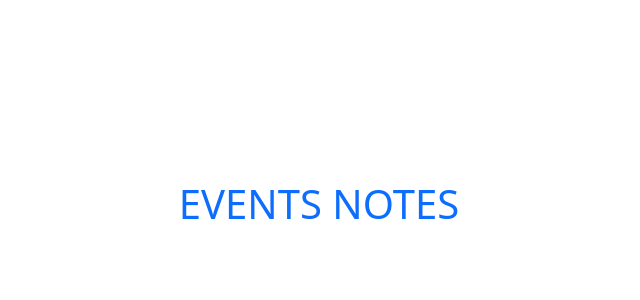
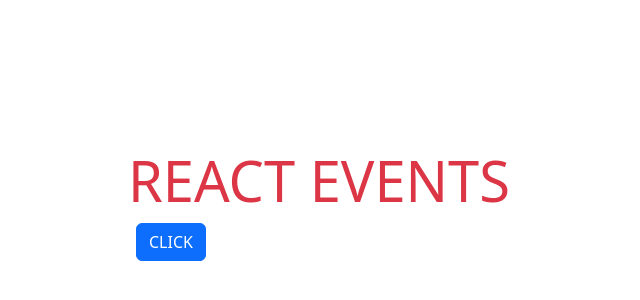
Before and after one commit to ImrenR/FrontEnd-Notebook, a React (Vite) app in the folder events-notes/: page / in a window 1280 px wide. Shown: the part 192-492 px from the top of the page, without its empty margins (321-961 px from the left). Built offline with nearby package versions, Linux system fonts and the light colour scheme.

Commit message:
onClick Event

```diff
--- a/events-notes/src/App.jsx
+++ b/events-notes/src/App.jsx
@@ -1,11 +1,13 @@
 
 import './App.css';
+import Events from './components/events/Events';
 
 function App() {
 
   return (
-    <div className="p-3 text-primary">
-      <h1>EVENTS NOTES</h1>
+    <div >
+     {/* <h1>EVENTS NOTES</h1> */}
+      <Events/>
     </div>
   );
 }
--- /dev/null
+++ b/events-notes/src/components/events/Events.jsx
@@ -0,0 +1,22 @@
+import React from 'react'
+
+const Events = () => {
+
+  const handleTikla= ()=> {
+    alert("Clicked")
+  }
+
+
+
+  return (
+    <div className="text-danger display-4">
+      REACT EVENTS
+
+      <button className="btn btn-primary m-2 d-flex align-items-center"onClick={handleTikla}>CLICK</button>
+
+
+      </div>
+  )
+}
+
+export default Events
```
